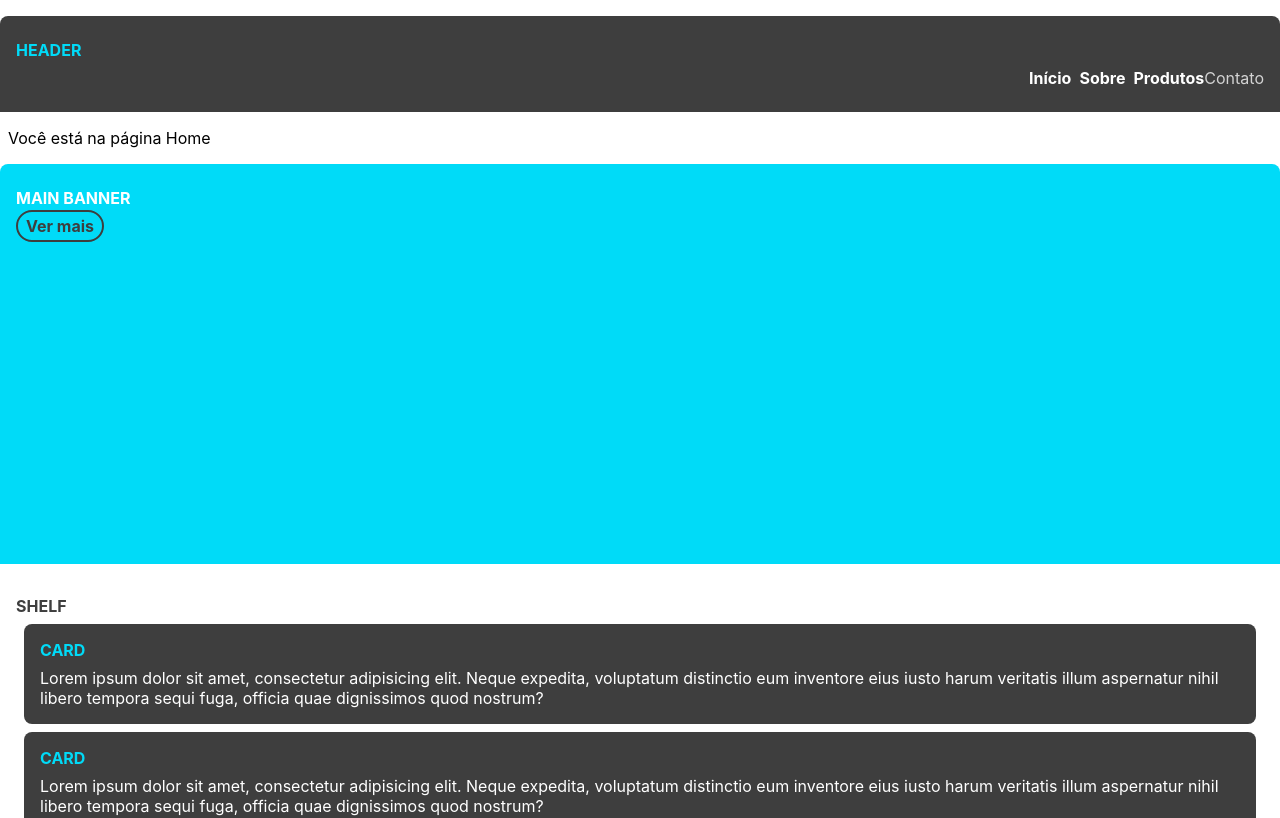
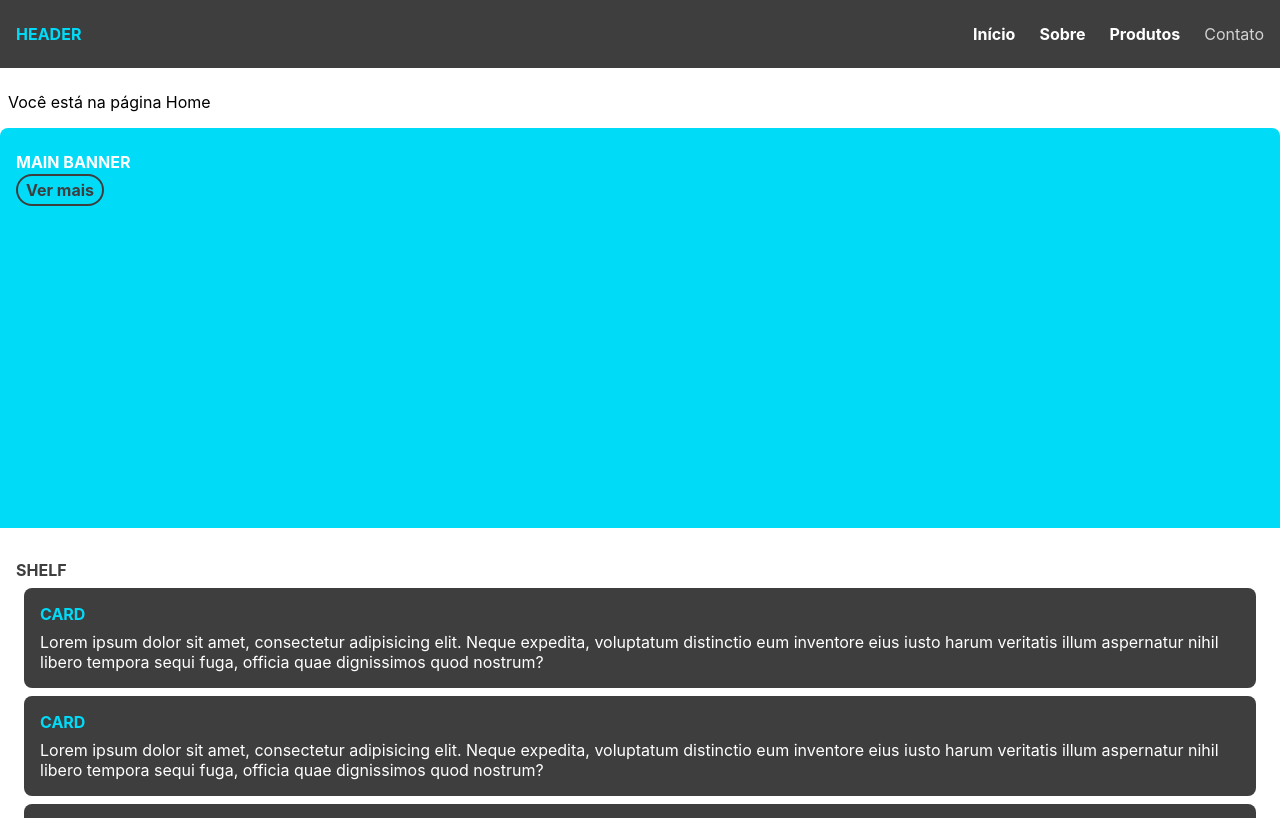
Before and after one commit to Marcelo-Diament/react-practice-website, a React (Create React App) app in the folder frontend/: page / in a window 1280 px wide. Shown: the top 818 px of the page. Built offline with nearby package versions, Linux system fonts and the light colour scheme.

Commit message:
feature: improve Header style

```diff
--- a/frontend/src/components/Header/style.css
+++ b/frontend/src/components/Header/style.css
@@ -1,7 +1,8 @@
 .header {
   background-color: #3e3e3e;
-  border-radius: 8px 8px 0 0;
-  margin: 16px 0 0;
+  display: flex;
+  flex-flow: row nowrap;
+  margin: 0 0 16px;
   padding: 16px;
   width: 100vw;
 }
@@ -22,11 +23,12 @@
 .header__nav__item {
   color: #fff;
   font-weight: bolder;
-  margin: 0 0 0 8px;
+  margin: 0 0 0 24px;
 }
 
 .header__nav__item--disabled {
   color: rgb(211, 211, 211);
   cursor: none;
   font-weight: normal;
+  margin: 0 0 0 24px;
 }
```
